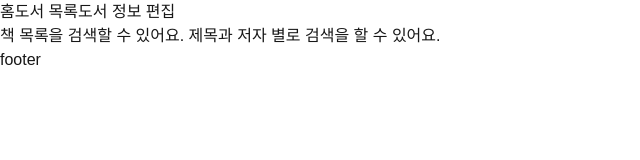
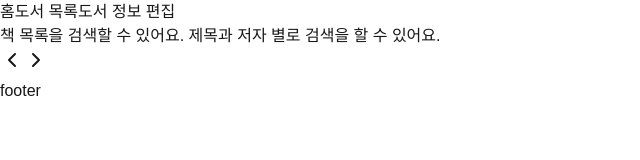
Before and after one commit to Glaryull/gy-bookstore, a Next.js app: page /bookList in a window 1280 px wide. Shown: the top 160 px of the page, without its empty margins (0-640 px from the left). Built offline with nearby package versions, Linux system fonts and the light colour scheme.

Commit message:
중간점검

```diff
--- /dev/null
+++ b/src/app/bookList/_view/Pagination.tsx
@@ -0,0 +1,75 @@
+"use client";
+import { ArrowLeft2 } from "iconsax-react";
+import { ChevronLeft, ChevronRight } from "lucide-react";
+import Link from "next/link";
+import React from "react";
+
+type Props = {
+  currentPage: number;
+  totalPages: number;
+  pageGroupSize: number;
+  onPageChange: PageChangeHandler;
+  children: React.ReactNode;
+};
+type PageChangeHandler = (page: number) => void;
+
+const Pagination = ({ className, ...props }: React.ComponentProps<"nav">) => (
+  <nav
+    role="navigation"
+    aria-label="pagination"
+    className={`mx-auto flex w-full justify-center gap-1 ${className}`}
+  />
+);
+Pagination.disPlayName = "Pagination";
+
+export default async function ListPagination({
+  currentPage,
+  totalPages,
+  pageGroupSize,
+  onPageChange,
+  children,
+}: Props) {
+  const currentPageGroup = Math.floor(currentPage / pageGroupSize);
+  const pageStart = currentPageGroup * pageGroupSize + 1;
+  const pageEnd = Math.min(pageStart + pageGroupSize - 1, totalPages);
+  return (
+    <div>
+      {/*이전페이지 클릭 */}
+      <button
+        onClick={(e) => {
+          e.preventDefault();
+          if (currentPageGroup > 0) onPageChange(pageStart - pageGroupSize);
+        }}
+      >
+        <Link
+          href="#"
+          className={
+            currentPageGroup === 0
+              ? "pointer-events-none opacity-40"
+              : undefined
+          }
+        >
+          <ChevronLeft />
+          {/*다음페이지 클릭*/}
+        </Link>
+      </button>
+      <button
+        onClick={(e) => {
+          e.preventDefault();
+          if (currentPageGroup > 0) onPageChange(pageStart + 1);
+        }}
+      >
+        <Link
+          href="#"
+          className={
+            currentPageGroup === 0
+              ? "pointer-events-none opacity-40"
+              : undefined
+          }
+        >
+          <ChevronRight />
+        </Link>
+      </button>
+    </div>
+  );
+}
--- a/src/app/bookList/page.tsx
+++ b/src/app/bookList/page.tsx
@@ -1,13 +1,28 @@
 import React from "react";
+import Pagination from "./_view/Pagination";
 
-type Props = {};
+type Props = {
+  params: {};
+};
 
-export default function bookListPage({}: Props) {
+export default async function bookListPage({}: Props) {
+  function pageChangeHandler(page: number): void {
+    throw new Error("Function not implemented.");
+  }
+
   return (
-    <div>
+    <div className="container">
       <h1 className="overflow-hidden text-gray-700 font-bold items-center text-center">
         책 목록을 검색할 수 있어요. 제목과 저자 별로 검색을 할 수 있어요.
       </h1>
+      <section></section>
+      <Pagination
+        currentPage={1}
+        totalPages={10}
+        pageGroupSize={24}
+        onPageChange={pageChangeHandler}
+        children={undefined}
+      />
     </div>
   );
 }
```
Also changed, not shown: package.json (+8 -6 lines), src/requests/bookList/fetchShowBookList.tsx (added, +18 -0 lines), src/app/bookList/_view/PaginationControll.tsx (added), 2 other files (tests, documents, lock files or other folders).
